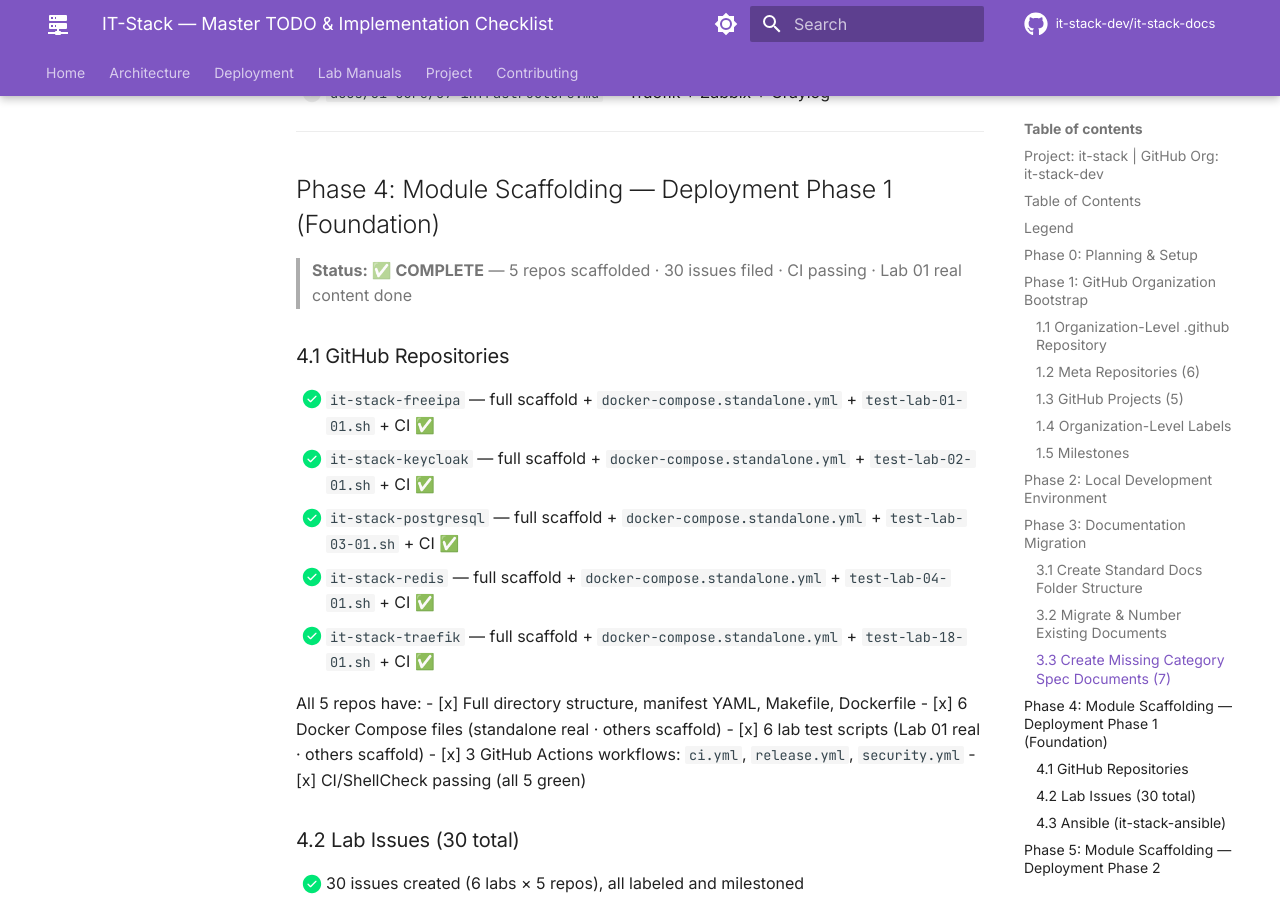
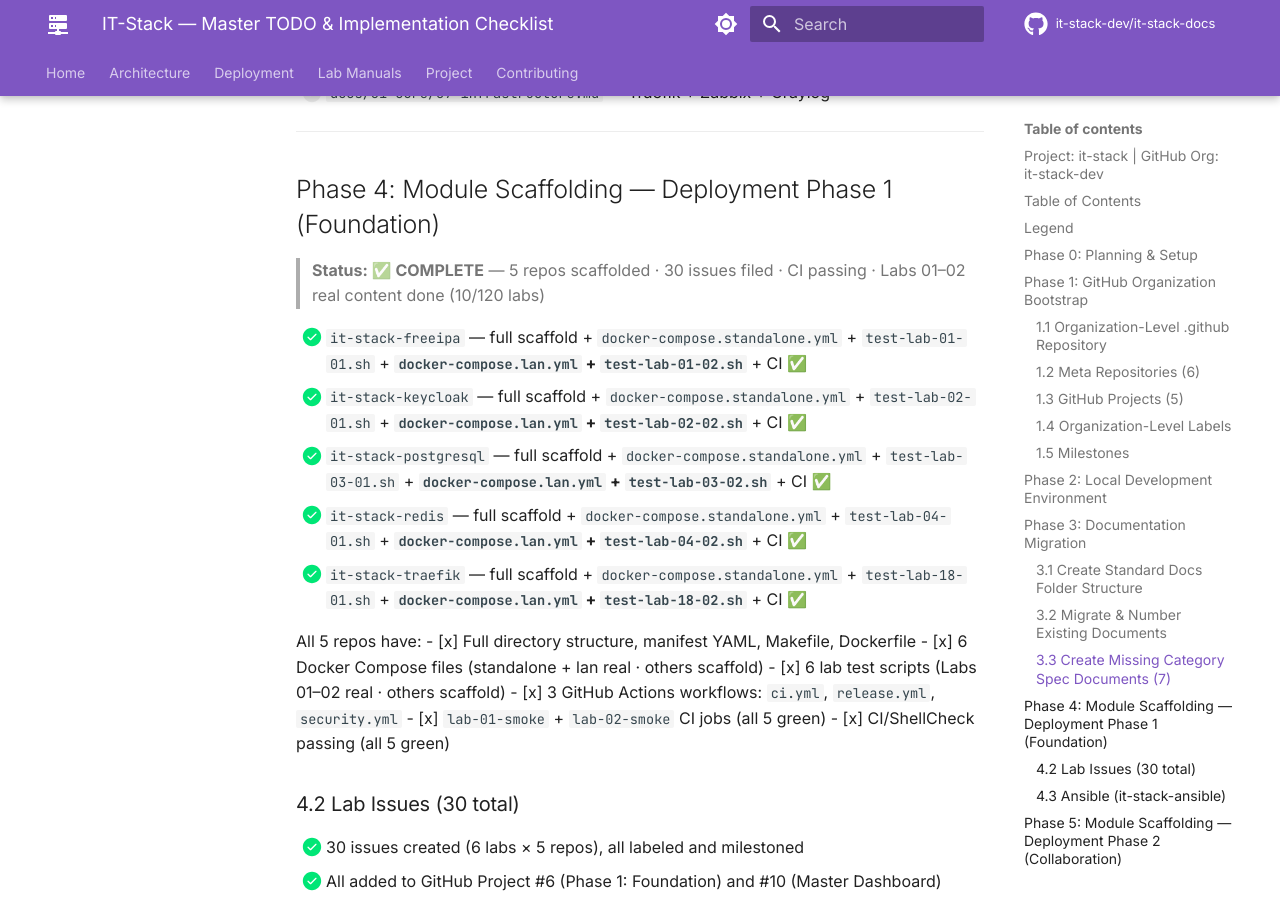
Before and after one commit to it-stack-dev/it-stack-docs, an MkDocs documentation site: the page built from docs/IT-STACK-TODO.md, in a window 1280 px wide and 900 px high, scrolled down 5603 px. Built offline with MkDocs 1.6.1 and Material for MkDocs 9.7.7, drawn with Linux system fonts in a browser that asks for light colours; comment, search, counter and statistics services are not loaded.

Commit message:
docs: update progress — Lab 02 complete (10/120 labs, 8%)
- README.md: Labs badge 120 planned -> 10/120 complete; Phase Status table
  adds rows 6/7/8 (Ansible, Lab 01, Lab 02 all complete), row 9 (Lab 03 Next)
- IT-STACK-TODO.md: Phase 4 bullet items now show Lab 02 files; checklist
  updated (lab-02-smoke CI job, 2 compose files real, 2 test scripts real)
- SESSION-2026-02-28.md: full session notes — stacks, test coverage, CI
  changes, commit SHAs, CRLF issue resolution, Lab 03 plan

```diff
--- a/docs/IT-STACK-TODO.md
+++ b/docs/IT-STACK-TODO.md
@@ -172,21 +172,20 @@
 
 ## Phase 4: Module Scaffolding — Deployment Phase 1 (Foundation)
 
-> **Status: ✅ COMPLETE** — 5 repos scaffolded · 30 issues filed · CI passing · Lab 01 real content done
+> **Status: ✅ COMPLETE** — 5 repos scaffolded · 30 issues filed · CI passing · Labs 01–02 real content done (10/120 labs)
 
-### 4.1 GitHub Repositories
-
-- [x] `it-stack-freeipa` — full scaffold + `docker-compose.standalone.yml` + `test-lab-01-01.sh` + CI ✅
-- [x] `it-stack-keycloak` — full scaffold + `docker-compose.standalone.yml` + `test-lab-02-01.sh` + CI ✅
-- [x] `it-stack-postgresql` — full scaffold + `docker-compose.standalone.yml` + `test-lab-03-01.sh` + CI ✅
-- [x] `it-stack-redis` — full scaffold + `docker-compose.standalone.yml` + `test-lab-04-01.sh` + CI ✅
-- [x] `it-stack-traefik` — full scaffold + `docker-compose.standalone.yml` + `test-lab-18-01.sh` + CI ✅
+- [x] `it-stack-freeipa` — full scaffold + `docker-compose.standalone.yml` + `test-lab-01-01.sh` + **`docker-compose.lan.yml` + `test-lab-01-02.sh`** + CI ✅
+- [x] `it-stack-keycloak` — full scaffold + `docker-compose.standalone.yml` + `test-lab-02-01.sh` + **`docker-compose.lan.yml` + `test-lab-02-02.sh`** + CI ✅
+- [x] `it-stack-postgresql` — full scaffold + `docker-compose.standalone.yml` + `test-lab-03-01.sh` + **`docker-compose.lan.yml` + `test-lab-03-02.sh`** + CI ✅
+- [x] `it-stack-redis` — full scaffold + `docker-compose.standalone.yml` + `test-lab-04-01.sh` + **`docker-compose.lan.yml` + `test-lab-04-02.sh`** + CI ✅
+- [x] `it-stack-traefik` — full scaffold + `docker-compose.standalone.yml` + `test-lab-18-01.sh` + **`docker-compose.lan.yml` + `test-lab-18-02.sh`** + CI ✅
 
 All 5 repos have:
 - [x] Full directory structure, manifest YAML, Makefile, Dockerfile
-- [x] 6 Docker Compose files (standalone real · others scaffold)
-- [x] 6 lab test scripts (Lab 01 real · others scaffold)
+- [x] 6 Docker Compose files (standalone + lan real · others scaffold)
+- [x] 6 lab test scripts (Labs 01–02 real · others scaffold)
 - [x] 3 GitHub Actions workflows: `ci.yml`, `release.yml`, `security.yml`
+- [x] `lab-01-smoke` + `lab-02-smoke` CI jobs (all 5 green)
 - [x] CI/ShellCheck passing (all 5 green)
 
 ### 4.2 Lab Issues (30 total)
```
Also changed, not shown: README.md (+5 -3 lines), docs/SESSION-2026-02-28.md (added, +237 -0 lines).
